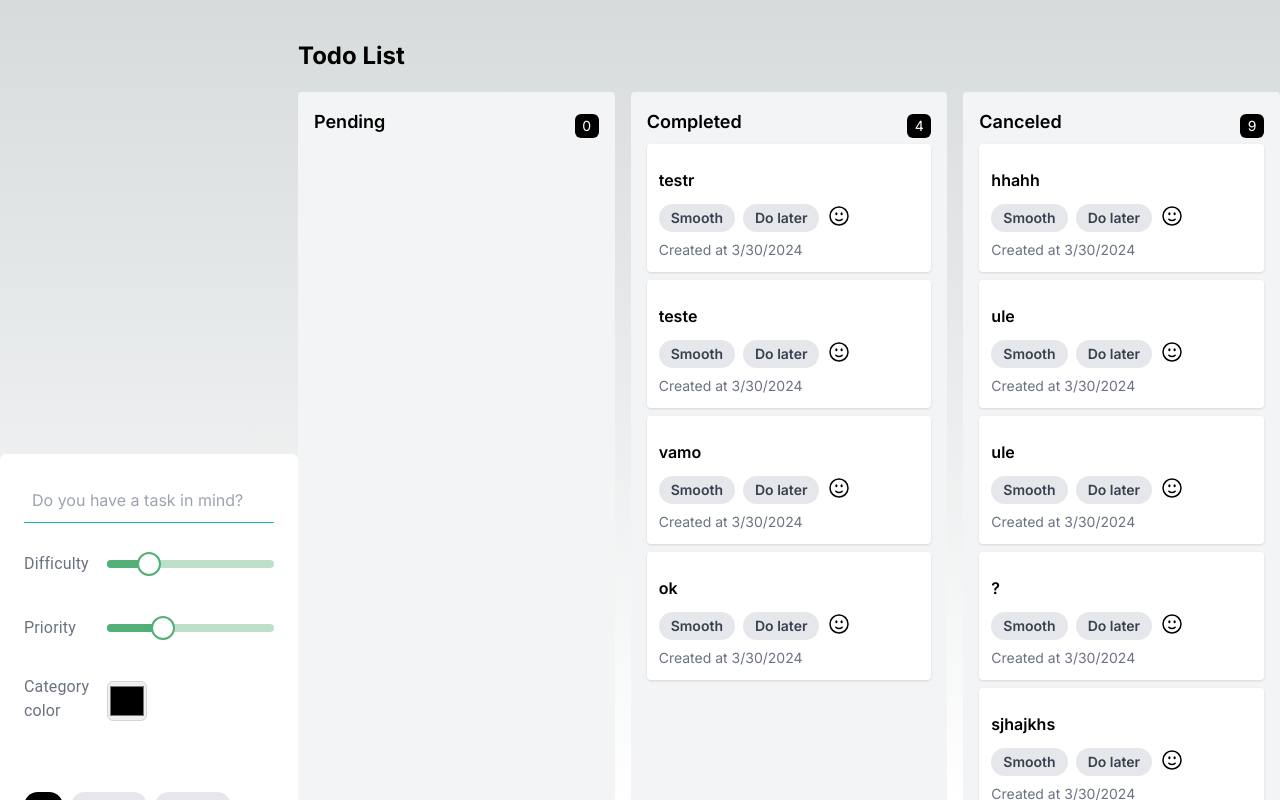
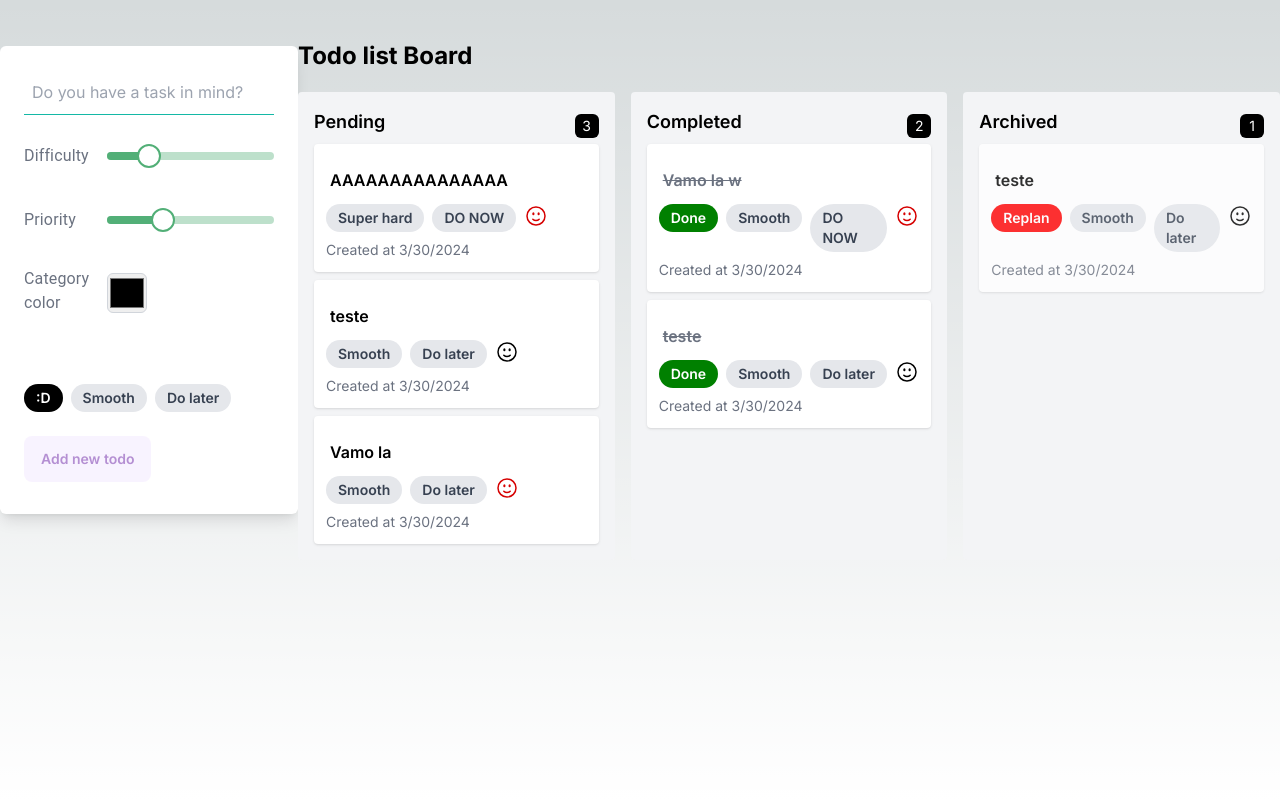
Before and after one commit to Shellyda/nextjs-todo-app, a Next.js app: page / in a window 1280 px wide. Shown: the top 800 px of the page. Built offline with nearby package versions, Linux system fonts and the light colour scheme; data requests are answered from the project's data file.

Commit message:
feat: adding new style features for each column

```diff
--- a/server.json
+++ b/server.json
@@ -1,145 +1,58 @@
 {
   "todos": [
     {
-      "id": "ee87",
-      "title": "teste",
-      "color": "#000000",
-      "difficulty": 3,
-      "priority": 3,
-      "date": "2024-03-29T22:59:05.731Z"
-    },
-    {
-      "id": "494b",
+      "id": "e382",
       "title": "teste",
       "color": "#000000",
       "difficulty": 1,
       "priority": 1,
-      "date": "2024-03-30T00:08:00.209Z"
+      "date": "2024-03-30T06:38:45.001Z",
+      "status": "archived"
     },
     {
-      "id": "8ca2",
-      "title": "gato",
-      "color": "#04327c",
-      "difficulty": 1,
-      "priority": 1,
-      "date": "2024-03-30T00:15:02.325Z"
-    },
-    {
-      "id": "24b9",
-      "title": "testr",
-      "color": "#000000",
-      "difficulty": 1,
-      "priority": 1,
-      "date": "2024-03-30T02:20:00.857Z",
-      "status": "completed"
-    },
-    {
-      "id": "18f4",
-      "title": "hhahh",
-      "color": "#000000",
-      "difficulty": 1,
-      "priority": 1,
-      "date": "2024-03-30T04:21:33.358Z",
-      "status": "canceled"
-    },
-    {
-      "id": "c526",
-      "title": "ule",
-      "color": "#000000",
-      "difficulty": 1,
-      "priority": 1,
-      "date": "2024-03-30T04:22:31.591Z",
-      "status": "canceled"
-    },
-    {
-      "id": "3cd2",
-      "title": "ule",
-      "color": "#000000",
-      "difficulty": 1,
-      "priority": 1,
-      "date": "2024-03-30T04:23:34.680Z",
-      "status": "canceled"
-    },
-    {
-      "id": "4ec3",
-      "title": "?",
-      "color": "#000000",
-      "difficulty": 1,
-      "priority": 1,
-      "date": "2024-03-30T04:23:57.119Z",
-      "status": "canceled"
-    },
-    {
-      "id": "bb17",
-      "title": "sjhajkhs",
-      "color": "#000000",
-      "difficulty": 1,
-      "priority": 1,
-      "date": "2024-03-30T04:24:55.791Z",
-      "status": "canceled"
-    },
-    {
-      "id": "a4e7",
+      "id": "b29a",
       "title": "teste",
       "color": "#000000",
       "difficulty": 1,
       "priority": 1,
-      "date": "2024-03-30T05:00:40.715Z",
-      "status": "completed"
+      "date": "2024-03-30T06:42:00.586Z",
+      "status": "pending"
     },
     {
-      "id": "965c",
-      "title": "vamo",
-      "color": "#000000",
-      "difficulty": 1,
-      "priority": 1,
-      "date": "2024-03-30T05:00:52.525Z",
-      "status": "completed"
-    },
-    {
-      "id": "ffff",
-      "title": "vamo",
-      "color": "#000000",
-      "difficulty": 1,
-      "priority": 1,
-      "date": "2024-03-30T05:01:22.625Z",
-      "status": "canceled"
-    },
-    {
-      "id": "fafa",
+      "id": "b068",
       "title": "teste",
       "color": "#000000",
       "difficulty": 1,
       "priority": 1,
-      "date": "2024-03-30T05:01:53.844Z",
-      "status": "canceled"
-    },
-    {
-      "id": "0fb3",
-      "title": "estranho",
-      "color": "#000000",
-      "difficulty": 1,
-      "priority": 1,
-      "date": "2024-03-30T05:02:42.955Z",
-      "status": "canceled"
-    },
-    {
-      "id": "7e53",
-      "title": "ok",
-      "color": "#000000",
-      "difficulty": 1,
-      "priority": 1,
-      "date": "2024-03-30T05:05:55.858Z",
+      "date": "2024-03-30T06:42:07.442Z",
       "status": "completed"
     },
     {
-      "id": "8b70",
-      "title": "carai",
-      "color": "#000000",
+      "id": "bd90",
+      "title": "Vamo la ",
+      "color": "#d60000",
       "difficulty": 1,
       "priority": 1,
-      "date": "2024-03-30T05:06:02.108Z",
-      "status": "canceled"
+      "date": "2024-03-30T06:58:22.499Z",
+      "status": "pending"
+    },
+    {
+      "id": "3976",
+      "title": "Vamo la w",
+      "color": "#d60000",
+      "difficulty": 1,
+      "priority": 3,
+      "date": "2024-03-30T07:00:23.503Z",
+      "status": "completed"
+    },
+    {
+      "id": "0f6e",
+      "title": "AAAAAAAAAAAAAAA",
+      "color": "#d60000",
+      "difficulty": 4,
+      "priority": 3,
+      "date": "2024-03-30T07:01:34.172Z",
+      "status": "pending"
     }
   ]
 }
--- a/src/app/components/Card/index.tsx
+++ b/src/app/components/Card/index.tsx
@@ -5,33 +5,73 @@ import {
   PrioritySubtitles,
 } from "@/app/utils/constants/dev.constants";
 import {
+  ArrowLeftCircleIcon,
   CheckCircleIcon,
   FaceSmileIcon,
   XCircleIcon,
 } from "@heroicons/react/24/outline";
+import { XCircleIcon as XCircleIconSolid } from "@heroicons/react/24/solid";
+
 import { Tag } from "../Tag";
 import { ICard } from "./interfaces";
 
-export const Card = ({ task, key, onClickCancel, onClickCheck }: ICard) => {
+export const Card = ({ task, key, onClickIcon }: ICard) => {
   return (
     <div
       key={key}
-      className="bg-white p-3 rounded shadow group/item hover:translate-y-0.5 cursor-pointer"
+      className={`bg-white p-3 rounded shadow group/item hover:translate-y-0.5 cursor-pointer ${
+        task.status == "archived" && "opacity-80"
+      }`}
     >
       <div className="flex items-center justify-between">
-        <p className="font-semibold py-3">{task.title}</p>
-        <span className="text-sm flex group/edit invisible group-hover/item:visible">
+        <p
+          className={`font-semibold py-3 px-1 ${
+            task.status === "completed" && "text-gray-500 line-through"
+          }`}
+        >
+          {task.title}
+        </p>
+
+        <span className="text-sm  group/edit invisible group-hover/item:visible">
+          {task.status == "pending" ? (
+            <div className="flex">
               <CheckCircleIcon
-            onClick={() => onClickCheck?.(task, "completed")}
+                onClick={() => onClickIcon?.(task, "completed")}
                 className="h-6 w-6 cursor-pointer text-green-500 hover:bg-green-500 hover:text-white hover:rounded-full"
               />
+
               <XCircleIcon
-            onClick={() => onClickCancel?.(task, "canceled")}
+                onClick={() => onClickIcon?.(task, "archived")}
                 className="h-6 w-6 cursor-pointer text-red-500 hover:bg-red-500 hover:text-white hover:rounded-full"
               />
+            </div>
+          ) : (
+            <div className="flex">
+              <ArrowLeftCircleIcon
+                onClick={() => onClickIcon?.(task, "pending")}
+                className="h-6 w-6 opacity-50cursor-pointer text-purple-500 hover:bg-purple-500 hover:text-white hover:rounded-full"
+              />
+              <XCircleIconSolid
+                onClick={() => onClickIcon?.(task, "deleted")}
+                className="h-6 w-6 cursor-pointer text-red-500 hover:bg-red-500 hover:text-white hover:rounded-full"
+              />
+            </div>
+          )}
         </span>
       </div>
       <div className="flex">
+        <span
+          className="text-sm"
+          style={{ display: task.status != "pending" ? "block" : "none" }}
+        >
+          <Tag
+            styles={{
+              color: "white",
+              backgroundColor: task.status == "completed" ? "green" : "red",
+            }}
+            text={`${task.status == "completed" ? "Done" : "Replan"}`}
+          />
+        </span>
         <span className="text-sm text-gray-500">
           <Tag text={DifficultySubtitles[task.difficulty]} />
         </span>
--- a/src/app/components/Card/interfaces.ts
+++ b/src/app/components/Card/interfaces.ts
@@ -3,6 +3,5 @@ import { ITask } from "@/app/utils/interfaces";
 export interface ICard {
   task: ITask;
   key: string;
-  onClickCheck?: Function;
-  onClickCancel?: Function;
+  onClickIcon?: Function;
 }
--- a/src/app/components/index.ts
+++ b/src/app/components/index.ts
@@ -2,6 +2,5 @@ import { AddTodo } from "./AddTodo";
 import { PickerInput } from "./PickerInput";
 import { SliderPicker } from "./SliderPicker";
 import { Tag } from "./Tag";
-import { TodoList } from "./TodoList";
 
-export { AddTodo, PickerInput, SliderPicker, Tag, TodoList };
+export { AddTodo, PickerInput, SliderPicker, Tag };
--- a/src/app/page.tsx
+++ b/src/app/page.tsx
@@ -1,5 +1,5 @@
-import { AddTodo } from "./components/AddTodo";
-import { TodoList } from "./components/TodoList";
+import { AddTodo } from "./components";
+import { TodoList } from "./screens";
 
 const Home = () => {
   return (
--- a/src/app/components/TodoList/index.tsx
+++ b/src/app/screens/TodoList/index.tsx
@@ -1,9 +1,9 @@
 "use server";
-import { getTodos, updateTodo } from "@/app/services";
+import { deleteTodo, getTodos, updateTodo } from "@/app/services";
 import { ITask } from "@/app/utils/interfaces";
 import { revalidateTag } from "next/cache";
-import { Card } from "../Card";
-import { Column } from "../Column";
+import { Card } from "../../components/Card";
+import { Column } from "../../components/Column";
 
 export const TodoList = async () => {
   const data = await getTodos();
@@ -22,8 +22,8 @@ export const TodoList = async () => {
   );
 
   const pendingTasks = data.filter((task: ITask) => task.status === "pending");
-  const canceledTasks = data.filter(
-    (task: ITask) => task.status === "canceled"
+  const archivedTasks = data.filter(
+    (task: ITask) => task.status === "archived"
   );
   const completedTasks = data.filter(
     (task: ITask) => task.status === "completed"
@@ -32,7 +32,11 @@ export const TodoList = async () => {
   const handleOnClickIcon = async (task: ITask, newStatus: string) => {
     "use server";
 
-    await updateTodo(newStatus, task);
+    if (newStatus == "deleted") {
+      await deleteTodo(task);
+    } else {
+      await updateTodo(newStatus, task);
+    }
 
     revalidateTag("get-todos");
   };
@@ -40,28 +44,23 @@ export const TodoList = async () => {
   return (
     <div className="container mx-auto">
       <main className="mt-10">
-        <h1 className="text-2xl font-bold mb-5">Todo List</h1>
+        <h1 className="text-2xl font-bold mb-5">Todo list Board</h1>
         <div className="grid grid-cols-3 gap-4">
           <Column title="Pending" tasksNumber={pendingTasks.length}>
             {pendingTasks.map((task: ITask) => (
-              <Card
-                task={task}
-                key={task.id}
-                onClickCheck={handleOnClickIcon}
-                onClickCancel={handleOnClickIcon}
-              />
+              <Card task={task} key={task.id} onClickIcon={handleOnClickIcon} />
             ))}
           </Column>
 
           <Column title="Completed" tasksNumber={completedTasks.length}>
             {completedTasks.map((task: ITask) => (
-              <Card task={task} key={task.id} />
+              <Card task={task} key={task.id} onClickIcon={handleOnClickIcon} />
             ))}
           </Column>
 
-          <Column title="Canceled" tasksNumber={canceledTasks.length}>
-            {canceledTasks.map((task: ITask) => (
-              <Card task={task} key={task.id} />
+          <Column title="Archived" tasksNumber={archivedTasks.length}>
+            {archivedTasks.map((task: ITask) => (
+              <Card task={task} key={task.id} onClickIcon={handleOnClickIcon} />
             ))}
           </Column>
         </div>
--- /dev/null
+++ b/src/app/screens/index.ts
@@ -0,0 +1,2 @@
+import { TodoList } from "./TodoList";
+export { TodoList };
--- /dev/null
+++ b/src/app/services/deleteTodo/index.ts
@@ -0,0 +1,12 @@
+import { API_URL } from "@/app/utils/constants/env.constants";
+import { ITask } from "@/app/utils/interfaces";
+
+export const deleteTodo = async (task: ITask) => {
+  try {
+    await fetch(`${API_URL}/todos/${task.id}`, {
+      method: "DELETE",
+    });
+  } catch (error) {
+    throw error;
+  }
+};
--- a/src/app/services/index.ts
+++ b/src/app/services/index.ts
@@ -1,5 +1,6 @@
 import { createTodo } from "./createTodo";
+import { deleteTodo } from "./deleteTodo";
 import { getTodos } from "./getTodos";
 import { updateTodo } from "./updateTodo";
 
-export { createTodo, getTodos, updateTodo };
+export { createTodo, deleteTodo, getTodos, updateTodo };
```
Lines whose indentation alone changed are shown as unchanged.
